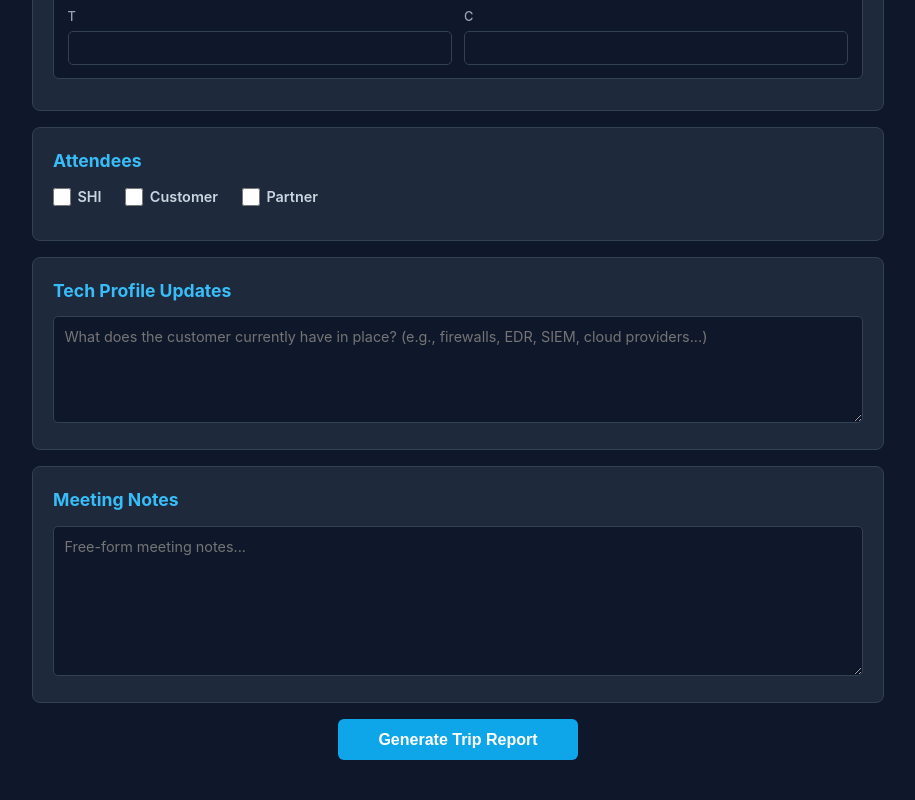
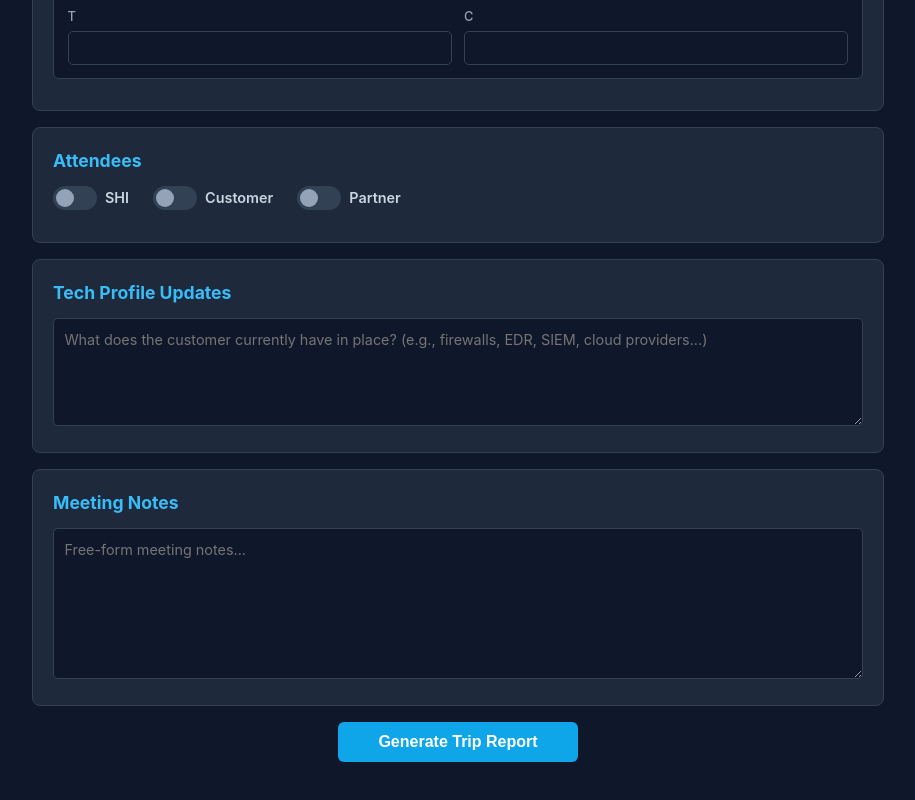
Before and after one commit to ZYQ9/Trip_Report, a React (Vite) app in the folder frontend/: page / in a window 1280 px wide. Shown: the part 1240-2040 px from the top of the page, without its empty margins (182-1097 px from the left). Built offline with nearby package versions, Linux system fonts and the light colour scheme.

Commit message:
Implement toggle switches for attendee visibility in TripReportForm

```diff
--- a/frontend/src/App.css
+++ b/frontend/src/App.css
@@ -124,18 +124,53 @@ body {
 .toggle-label {
   display: flex;
   align-items: center;
-  gap: 0.4rem;
+  gap: 0.5rem;
   font-size: 0.9rem;
   font-weight: 600;
   color: #cbd5e1;
   cursor: pointer;
 }
 
+/* Hide the real checkbox */
 .toggle-label input[type="checkbox"] {
+  position: absolute;
+  opacity: 0;
+  width: 0;
+  height: 0;
+}
+
+/* Toggle track */
+.toggle-switch {
+  position: relative;
+  width: 44px;
+  height: 24px;
+  background: #334155;
+  border-radius: 12px;
+  transition: background 0.2s ease;
+  flex-shrink: 0;
+}
+
+/* Toggle knob */
+.toggle-switch::after {
+  content: "";
+  position: absolute;
+  top: 3px;
+  left: 3px;
   width: 18px;
   height: 18px;
-  accent-color: #6366f1;
-  cursor: pointer;
+  background: #94a3b8;
+  border-radius: 50%;
+  transition: transform 0.2s ease, background 0.2s ease;
+}
+
+/* Checked state */
+.toggle-label input[type="checkbox"]:checked + .toggle-switch {
+  background: #6366f1;
+}
+
+.toggle-label input[type="checkbox"]:checked + .toggle-switch::after {
+  transform: translateX(20px);
+  background: #fff;
 }
 
 .attendee-group {
--- a/frontend/src/components/TripReportForm.jsx
+++ b/frontend/src/components/TripReportForm.jsx
@@ -509,14 +509,17 @@ export default function TripReportForm() {
         <div className="attendee-toggles">
           <label className="toggle-label">
             <input type="checkbox" checked={showShi} onChange={(e) => setShowShi(e.target.checked)} />
+            <span className="toggle-switch" />
             SHI
           </label>
           <label className="toggle-label">
             <input type="checkbox" checked={showCustomer} onChange={(e) => setShowCustomer(e.target.checked)} />
+            <span className="toggle-switch" />
             Customer
           </label>
           <label className="toggle-label">
             <input type="checkbox" checked={showPartner} onChange={(e) => setShowPartner(e.target.checked)} />
+            <span className="toggle-switch" />
             Partner
           </label>
         </div>
```
